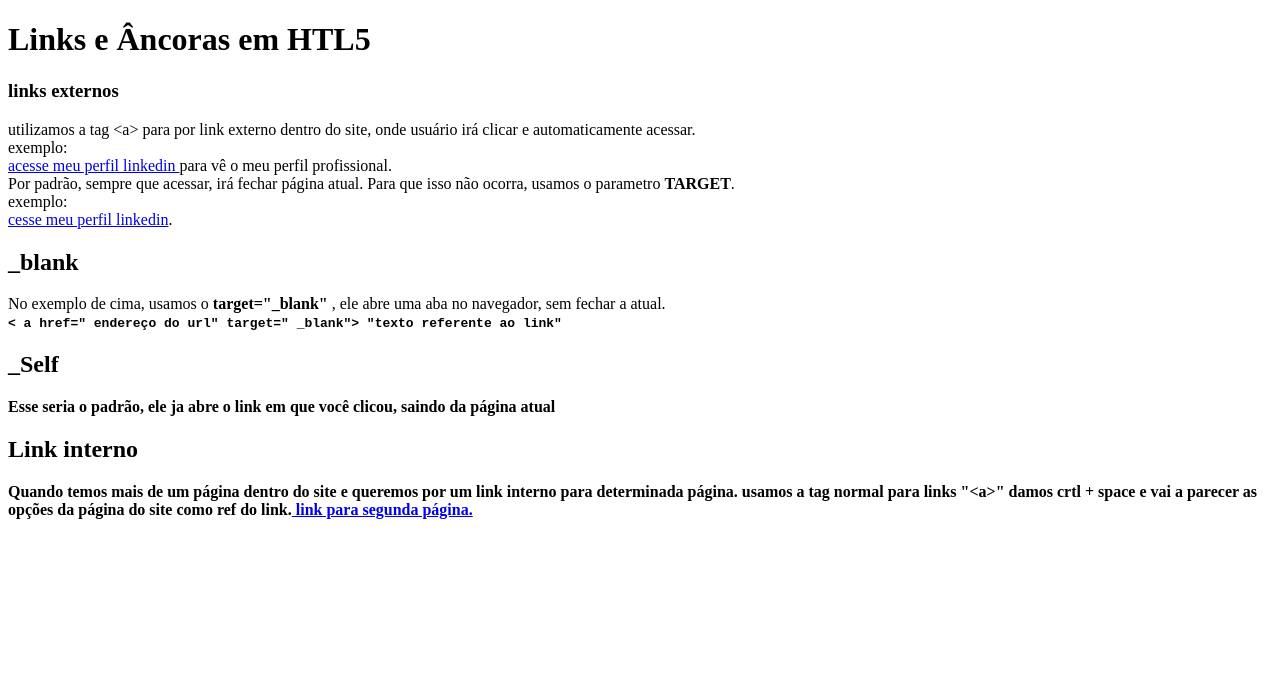
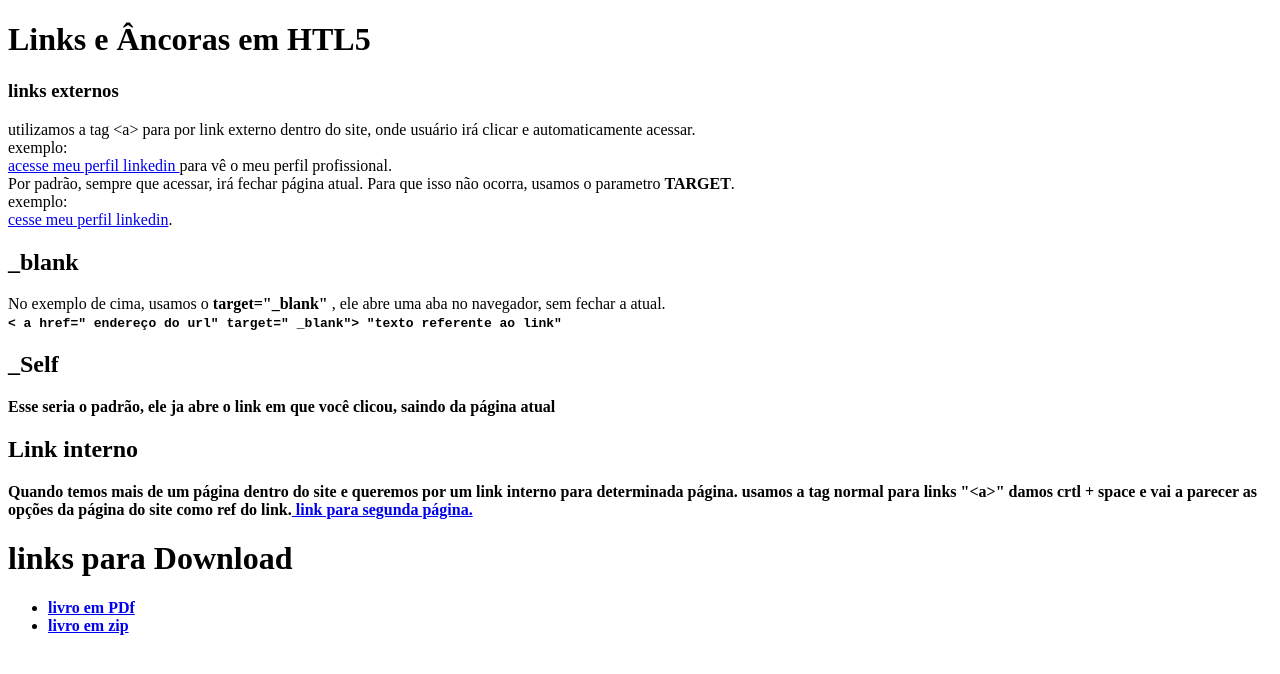
Before and after one commit to Niel100/modulo8, a plain HTML site: page links/ex10 links/index.html in a window 1280 px wide. Drawn offline with Linux system fonts and the light colour scheme.

Commit message:
links para download

```diff
--- a/links/ex10 links/index.html
+++ b/links/ex10 links/index.html
@@ -23,6 +23,11 @@ exemplo: <br>
  Esse seria o padrão, ele ja abre o link em que você clicou, saindo da página atual
  <h2>Link interno</h2>
  Quando temos mais de um página dentro do site e queremos por um link interno para determinada página.  usamos a tag normal para links "&lt;a&gt;" damos crtl + space e vai a parecer as opções da página do site como ref do link.<a href="pag002.html" rel="next"> link para segunda página.</a>
+ <h1>links para Download</h1>
+ <ul>
+    <li><a href="livros/meulivro.pdf" download="meulivro.pdf" target="_self">livro em PDf</a></li>
+    <li><a href="livros/meulivro.zip" download="meulivro.zip">livro em zip</a></li>
+ </ul>
     </p>
 
 
```
Also changed, not shown: 2 other files.
